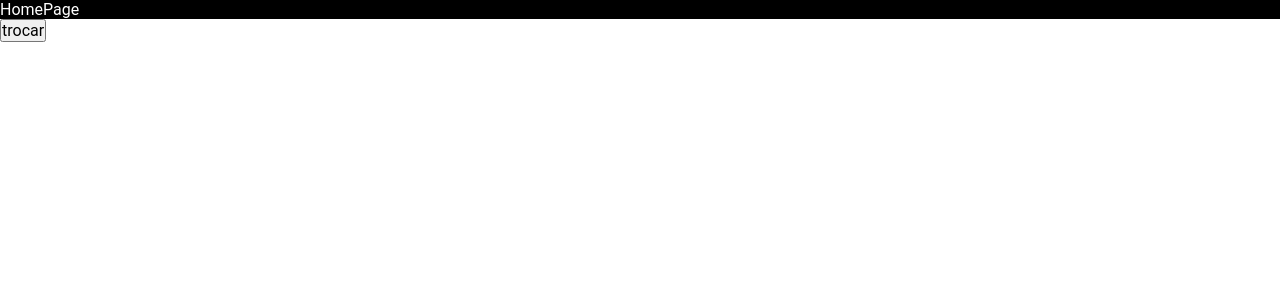
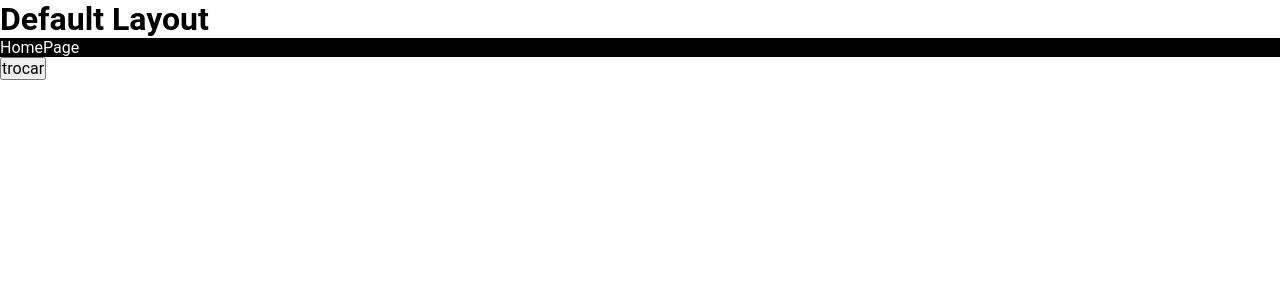
Before and after one commit to Rhuan-Guilherme/coffee-delivery, a React (Vite) app in the folder client/: page / in a window 1280 px wide. Shown: the top 300 px of the page. Built offline with nearby package versions, Linux system fonts and the light colour scheme.

Commit message:
Client: Configurando layout de rotas

```diff
--- a/client/src/Router.tsx
+++ b/client/src/Router.tsx
@@ -1,10 +1,18 @@
 import { Route, Routes } from 'react-router-dom';
 import { Home } from './pages/Home';
+import { DefaultLayout } from './layouts/defaultLayout';
+import { RegisterLayout } from './layouts/registerLayoyt';
 
 export function Router() {
   return (
     <Routes>
-      <Route path="/" element={<Home />} />
+      <Route path="/" element={<DefaultLayout />}>
+        <Route path="/" element={<Home />} />
+      </Route>
+
+      <Route path="/user" element={<RegisterLayout />}>
+        <Route path="" element={<h1>Register page</h1>} />
+      </Route>
     </Routes>
   );
 }
--- /dev/null
+++ b/client/src/layouts/defaultLayout/index.tsx
@@ -0,0 +1,10 @@
+import { Outlet } from 'react-router-dom';
+
+export function DefaultLayout() {
+  return (
+    <div>
+      <h1>Default Layout</h1>
+      <Outlet />
+    </div>
+  );
+}
--- /dev/null
+++ b/client/src/layouts/registerLayoyt/index.tsx
@@ -0,0 +1,10 @@
+import { Outlet } from 'react-router-dom';
+
+export function RegisterLayout() {
+  return (
+    <div>
+      <h1>Register Layout</h1>
+      <Outlet />
+    </div>
+  );
+}
```
Also changed, not shown: client/src/layouts/defaultLayout/styles.ts (added), client/src/layouts/registerLayoyt/styles.ts (added).
